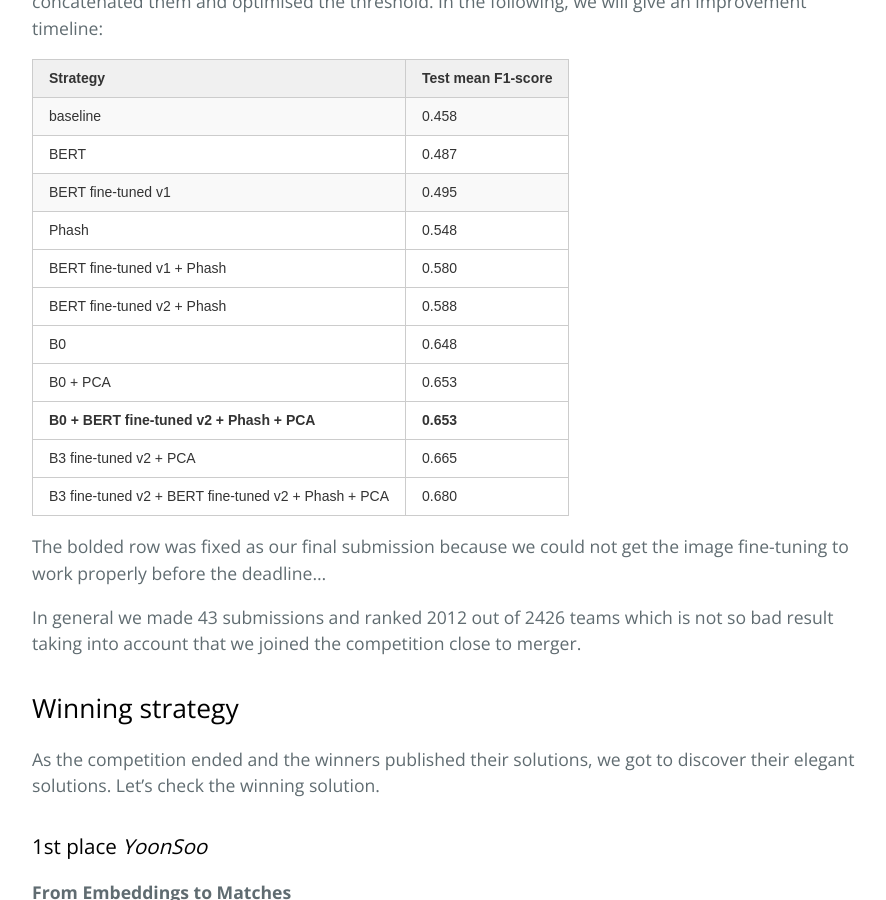
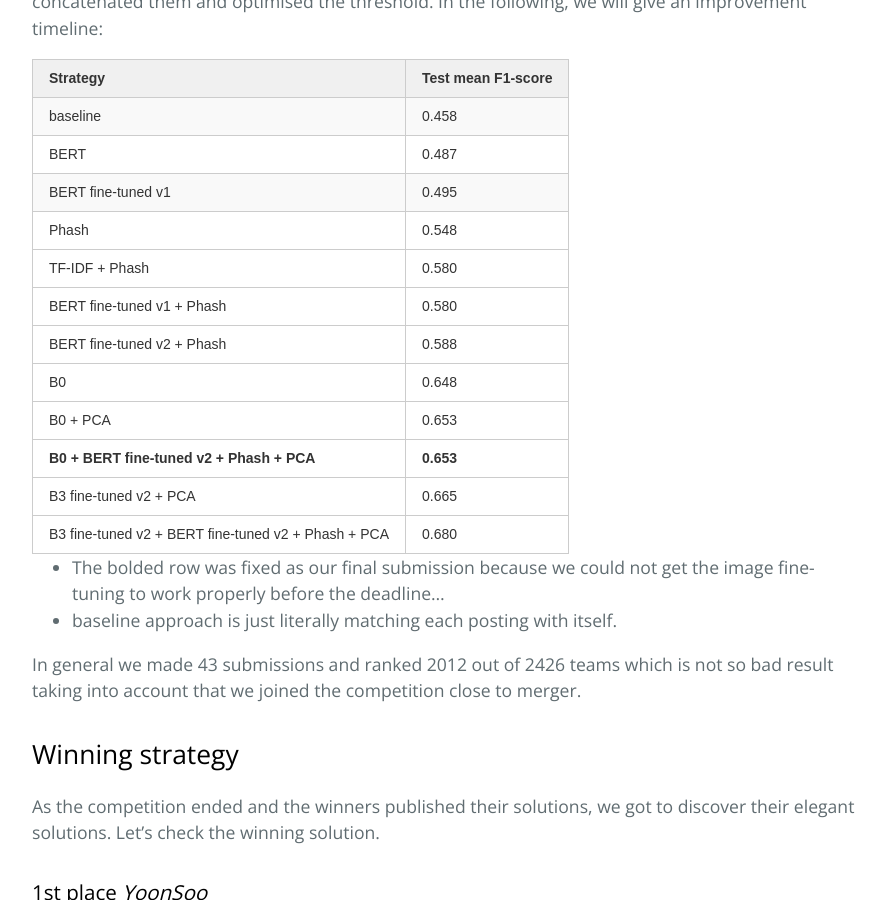
Before and after one commit to joonasrooben/shopee_PP, a Jekyll site: the page built from index.md, in a window 1280 px wide and 900 px high, scrolled down 10718 px. Shown: the whole window, without its empty margins (192-1078 px from the left). Built offline with Jekyll 4.4.1, drawn with Linux system fonts in a browser that asks for light colours; our own code applies the rules of GitHub Pages for plain Markdown files; formulas are drawn with MathJax 3.

Commit message:
Update index.md

```diff
--- a/index.md
+++ b/index.md
@@ -298,6 +298,10 @@ Eventually, after finally getting more or less decent results with text and imag
     <td class="tg-0pky">Phash </td>
     <td class="tg-0pky">0.548</td>
   </tr>
+    <tr>
+    <td class="tg-0pky">TF-IDF + Phash</td>
+    <td class="tg-0pky">0.580</td>
+  </tr>
   <tr>
     <td class="tg-0pky">BERT fine-tuned v1 + Phash</td>
     <td class="tg-0pky">0.580</td>
@@ -329,7 +333,8 @@ Eventually, after finally getting more or less decent results with text and imag
 </tbody>
 </table>
 
-The bolded row was fixed as our final submission because we could not get the image fine-tuning to work properly before the deadline...
+ - The bolded row was fixed as our final submission because we could not get the image fine-tuning to work properly before the deadline...
+ - baseline approach is just literally matching each posting with itself.
 
 In general we made 43 submissions and ranked 2012 out of 2426 teams which is not so bad result taking into account that we joined the competition close to merger.
 
```
